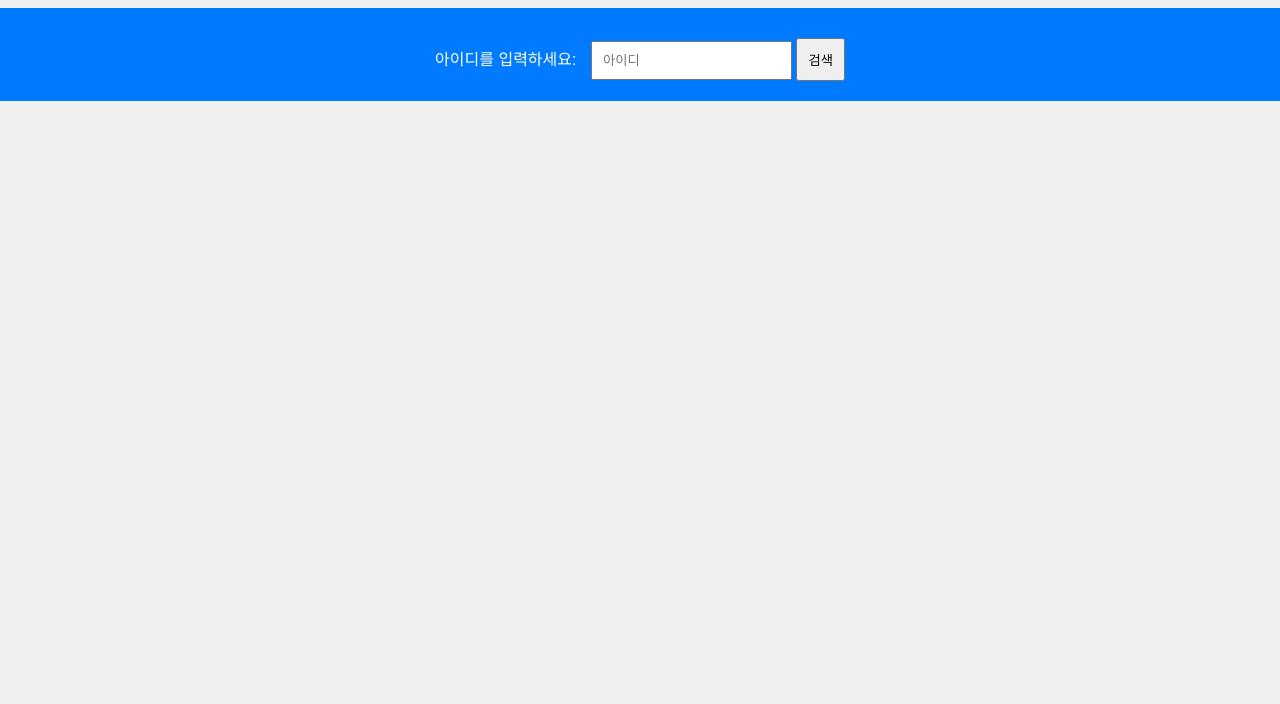
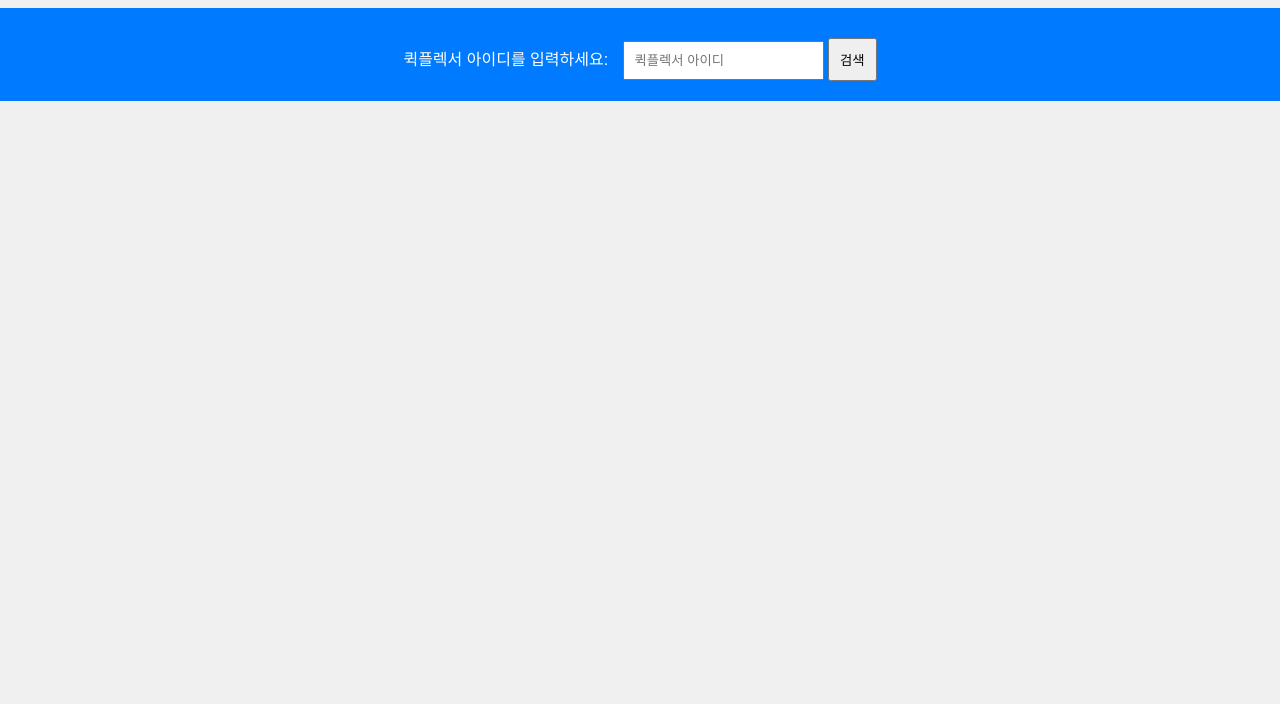
Before and after one commit to jelogistics/jelogistics, a plain HTML site: page index.html in a window 1280 px wide. Shown: the part 96-800 px from the top of the page. Drawn offline with Linux system fonts and the light colour scheme.

Commit message:
Update index.html

```diff
--- a/index.html
+++ b/index.html
@@ -73,8 +73,8 @@
     </div>
     <div id="searchBox">
         <form onsubmit="search(); return false;">
-            <label for="employeeId" style="margin-right: 10px;">아이디를 입력하세요:</label>
-            <input type="text" id="employeeId" placeholder="아이디">
+            <label for="employeeId" style="margin-right: 10px;">퀵플렉서 아이디를 입력하세요:</label>
+            <input type="text" id="employeeId" placeholder="퀵플렉서 아이디">
             <button type="submit">검색</button>
         </form>
     </div>
```
